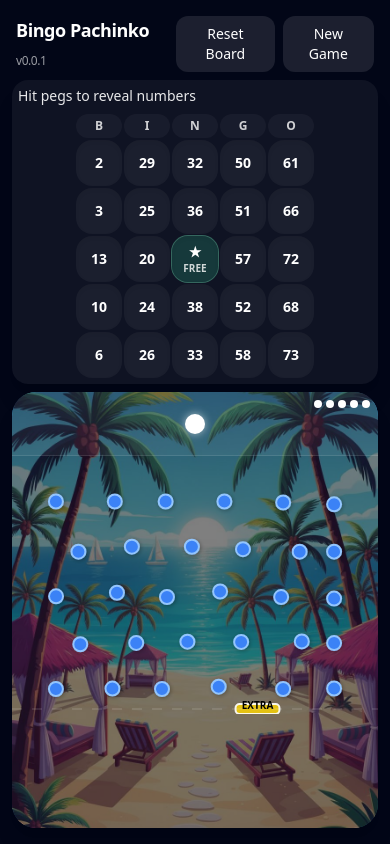
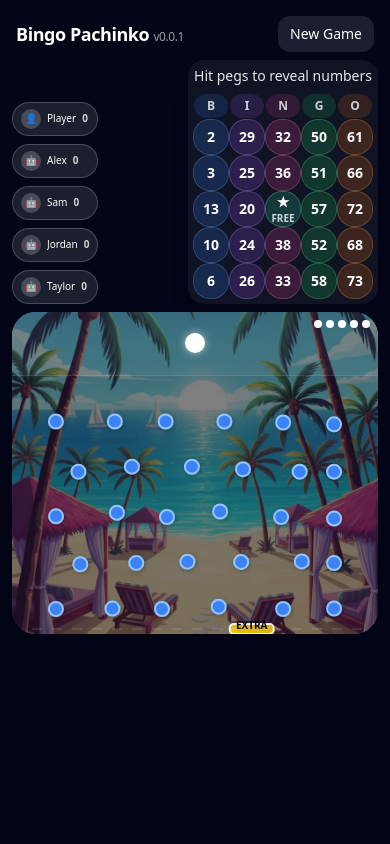
Before and after one commit to SEBalaban/bingo-chinko, a React (Vite) app: page / in a window 390 px wide. Built offline with nearby package versions, Linux system fonts and the light colour scheme; the HTML template or start-up script is replaced by a standard one.

Commit message:
Add scoring system, AI players, color-coded bingo columns, responsive layout with peg board alignment, and red dot indicators for matched numbers

```diff
--- a/src/BingoPachinkoGame.tsx
+++ b/src/BingoPachinkoGame.tsx
@@ -18,11 +18,11 @@ import React, { useCallback, useEffect, useMemo, useRef, useState } from "react"
 // ----------------------------- Bingo helpers -----------------------------
 
 const COLS = [
-  { label: "B", min: 1, max: 15 },
-  { label: "I", min: 16, max: 30 },
-  { label: "N", min: 31, max: 45 },
-  { label: "G", min: 46, max: 60 },
-  { label: "O", min: 61, max: 75 },
+  { label: "B", min: 1, max: 15, color: "bg-blue-500/20", borderColor: "ring-blue-400/40" },
+  { label: "I", min: 16, max: 30, color: "bg-purple-500/20", borderColor: "ring-purple-400/40" },
+  { label: "N", min: 31, max: 45, color: "bg-pink-500/20", borderColor: "ring-pink-400/40" },
+  { label: "G", min: 46, max: 60, color: "bg-green-500/20", borderColor: "ring-green-400/40" },
+  { label: "O", min: 61, max: 75, color: "bg-orange-500/20", borderColor: "ring-orange-400/40" },
 ];
 
 function sampleUniqueInts(min: number, max: number, count: number, used: Set<number>) {
@@ -154,10 +154,32 @@ function getRandomBackground() {
   return BACKGROUNDS[Math.floor(Math.random() * BACKGROUNDS.length)];
 }
 
+type Player = {
+  id: string;
+  name: string;
+  score: number;
+  isAI: boolean;
+};
+
+const AI_NAMES = ['Alex', 'Sam', 'Jordan', 'Taylor'];
+
 export default function BingoPachinkoGame() {
   const [card, setCard] = useState<(number | "FREE")[][]>(() => generateBingoCard());
   const [marked, setMarked] = useState<Set<number>>(() => new Set());
   const [background, setBackground] = useState<string>(() => getRandomBackground());
+  const [players, setPlayers] = useState<Player[]>(() => [
+    { id: 'player', name: 'Player', score: 0, isAI: false },
+    ...AI_NAMES.map((name, i) => ({ id: `ai-${i}`, name, score: 0, isAI: true })),
+  ]);
+  // AI cards for each AI player
+  const [aiCards, setAiCards] = useState<(number | "FREE")[][][]>(() =>
+    AI_NAMES.map(() => generateBingoCard())
+  );
+  const [aiMarked, setAiMarked] = useState<Set<number>[]>(() =>
+    AI_NAMES.map(() => new Set())
+  );
+  // Track which players have already gotten bingo this game
+  const [bingoAwarded, setBingoAwarded] = useState<Set<string>>(new Set());
   const pool = useMemo(() => cardNumberPool(card), [card]);
 
   const initialPegs = useMemo(() => generatePegs(30), []);
@@ -242,23 +264,95 @@ export default function BingoPachinkoGame() {
 
   const isMarked = (v: number | "FREE") => v === "FREE" || (typeof v === "number" && marked.has(v));
 
-  const hasBingo = useMemo(() => {
+  // Check for bingo
+  const checkBingo = useCallback((card: (number | "FREE")[][], marked: Set<number>) => {
+    const isMarked = (v: number | "FREE") => v === "FREE" || (typeof v === "number" && marked.has(v));
     const lines: (Array<number | "FREE">)[] = [];
     for (let r = 0; r < 5; r++) lines.push(card[r]);
     for (let c = 0; c < 5; c++) lines.push([card[0][c], card[1][c], card[2][c], card[3][c], card[4][c]]);
     lines.push([card[0][0], card[1][1], card[2][2], card[3][3], card[4][4]]);
     lines.push([card[0][4], card[1][3], card[2][2], card[3][1], card[4][0]]);
     return lines.some((line) => line.every(isMarked));
-  }, [card, marked]);
+  }, []);
+
+  const hasBingo = useMemo(() => {
+    return checkBingo(card, marked);
+  }, [card, marked, checkBingo]);
+
+  // Check for bingos and award points
+  useEffect(() => {
+    // Check player bingo
+    if (hasBingo && !bingoAwarded.has('player')) {
+      setBingoAwarded((prev) => new Set(prev).add('player'));
+      setPlayers((prev) =>
+        prev.map((p) =>
+          p.id === 'player' ? { ...p, score: p.score + 100 } : p
+        )
+      );
+    }
+  }, [hasBingo, bingoAwarded]);
+
+  // Check AI bingos separately to ensure it runs when AI marks change
+  useEffect(() => {
+    aiCards.forEach((aiCard, aiIndex) => {
+      const aiId = `ai-${aiIndex}`;
+      if (checkBingo(aiCard, aiMarked[aiIndex]) && !bingoAwarded.has(aiId)) {
+        setBingoAwarded((prev) => new Set(prev).add(aiId));
+        setPlayers((prev) =>
+          prev.map((p, idx) =>
+            idx === aiIndex + 1 ? { ...p, score: p.score + 100 } : p
+          )
+        );
+      }
+    });
+  }, [aiCards, aiMarked, bingoAwarded, checkBingo]);
 
   const markNumber = (n: number) => {
     if (!pool.includes(n)) return;
+    let wasNew = false;
     setMarked((prev) => {
       if (prev.has(n)) return prev;
+      wasNew = true;
       const next = new Set(prev);
       next.add(n);
       return next;
     });
+
+    // Award 10 points for matching a number
+    if (wasNew) {
+      setPlayers((prev) =>
+        prev.map((p) =>
+          p.id === 'player' ? { ...p, score: p.score + 10 } : p
+        )
+      );
+    }
+  };
+
+  // Mark number for AI players
+  const markNumberForAI = (n: number, aiIndex: number) => {
+    const aiCard = aiCards[aiIndex];
+    const aiPool = cardNumberPool(aiCard);
+    if (!aiPool.includes(n)) return;
+
+    let wasNew = false;
+    setAiMarked((prev) => {
+      const current = prev[aiIndex];
+      if (current.has(n)) return prev;
+      wasNew = true;
+      const updated = [...prev];
+      updated[aiIndex] = new Set(current);
+      updated[aiIndex].add(n);
+      return updated;
+    });
+
+    // Award 10 points for AI matching a number
+    if (wasNew) {
+      setPlayers((prev) =>
+        prev.map((p, idx) =>
+          idx === aiIndex + 1 ? { ...p, score: p.score + 10 } : p
+        )
+      );
+    }
   };
 
   const resetBoard = () => {
@@ -275,6 +369,16 @@ export default function BingoPachinkoGame() {
     setMarked(new Set());
     setBallsLeft(5);
     setBackground(getRandomBackground());
+    // Reset AI cards and marks
+    setAiCards(AI_NAMES.map(() => generateBingoCard()));
+    setAiMarked(AI_NAMES.map(() => new Set()));
+    // Reset bingo tracking
+    setBingoAwarded(new Set());
+    // Reset scores
+    setPlayers([
+      { id: 'player', name: 'Player', score: 0, isAI: false },
+      ...AI_NAMES.map((name, i) => ({ id: `ai-${i}`, name, score: 0, isAI: true })),
+    ]);
     resetBoard();
   };
 
@@ -317,12 +421,11 @@ export default function BingoPachinkoGame() {
   useEffect(() => {
     let lastCupTime = performance.now();
     const cupStep = (now: number) => {
-      const dt = Math.min(0.016, (now - lastCupTime) / 1000); // Cap at ~60fps
+      const dt = Math.min(0.02, (now - lastCupTime) / 1000); // Cap at 50ms max
       lastCupTime = now;
 
-      // Use fixed timestep for consistent speed
-      const fixedDt = 0.016; // ~60fps
-      let newCupX = cupXRef.current + cupDirectionRef.current * cupSpeed * fixedDt;
+      // Use actual delta time, but cap it to prevent speedup
+      let newCupX = cupXRef.current + cupDirectionRef.current * cupSpeed * dt;
 
       // Bounce off edges
       if (newCupX < 0.15) {
@@ -341,7 +444,7 @@ export default function BingoPachinkoGame() {
     const cupAnimationId = requestAnimationFrame(cupStep);
 
     return () => cancelAnimationFrame(cupAnimationId);
-  }, []);
+  }, [cupSpeed]);
 
   // Optimized physics loop with integrated collision detection
   useEffect(() => {
@@ -432,6 +535,12 @@ export default function BingoPachinkoGame() {
         // Mark numbers on bingo card immediately when pegs are hit
         pegUpdates.forEach((update) => {
           markNumber(update.num);
+          // Mark for AI players (with some probability to make it interesting)
+          AI_NAMES.forEach((_, aiIndex) => {
+            if (Math.random() < 0.7) { // 70% chance AI gets the number
+              markNumberForAI(update.num, aiIndex);
+            }
+          });
         });
 
         setPegs((prev) => {
@@ -767,12 +876,6 @@ export default function BingoPachinkoGame() {
         </div>
         <div className="flex items-center gap-2">
           <button
-            onClick={resetBoard}
-            className="rounded-xl bg-white/10 px-3 py-2 text-sm active:scale-[0.98]"
-          >
-            Reset Board
-          </button>
-          <button
             onClick={newGame}
             className="rounded-xl bg-white/10 px-3 py-2 text-sm active:scale-[0.98]"
           >
@@ -782,20 +885,45 @@ export default function BingoPachinkoGame() {
       </div>
 
       {/* Content */}
-      <div className="flex-1 flex flex-col gap-2 px-3 pb-4 overflow-hidden">
-        {/* Bingo Card - Smaller */}
-        <div className="rounded-2xl bg-white/5 p-1.5 shadow-xl shrink-0">
+      <div className="flex-1 flex flex-col gap-2 px-3 pb-4 overflow-hidden min-h-0 items-center">
+        {/* Container for pills, bingo card, and peg board - uses peg board width as reference */}
+        <div className="flex flex-col gap-2 shrink-0" style={{ width: 'min(400px, 100%)' }}>
+          {/* Players and Bingo Card Row - above peg board */}
+          <div className="flex items-end gap-3 shrink-0 w-full">
+            {/* Player Pills - aligned to left */}
+            <div className="flex flex-col gap-2 shrink min-w-0">
+              {players.map((player) => (
+                <div
+                  key={player.id}
+                  className="flex items-center gap-1.5 px-2 py-1.5 rounded-full bg-white/10 border border-white/20"
+                  style={{ transform: 'scale(min(1, (100vw - 48px) / 400))', transformOrigin: 'left center' }}
+                >
+                  {/* Player Icon */}
+                  <div className="w-5 h-5 rounded-full bg-white/20 flex items-center justify-center text-[10px] font-bold shrink-0">
+                    {player.isAI ? '🤖' : '👤'}
+                  </div>
+                  {/* Player Name and Score */}
+                  <div className="flex items-center gap-1.5 min-w-0">
+                    <span className="text-[10px] font-medium truncate">{player.name}</span>
+                    <span className="text-[10px] font-semibold opacity-80 shrink-0">{player.score}</span>
+                  </div>
+                </div>
+              ))}
+            </div>
+
+            {/* Bingo Card - aligned to right */}
+            <div className="rounded-2xl bg-white/5 p-1.5 shadow-xl shrink-0 ml-auto">
             <div className="flex items-center justify-between pb-2">
               <div className="text-sm font-medium opacity-90">Hit pegs to reveal numbers</div>
               <div className="flex items-center gap-2">
               </div>
             </div>
 
-          <div className="w-full max-w-[238px] mx-auto grid grid-cols-5 gap-0.5">
+            <div className="w-full max-w-[238px] grid grid-cols-5 gap-0.5" style={{ transform: 'scale(min(1, (100vw - 48px) / 400))', transformOrigin: 'right center' }}>
             {COLS.map((c) => (
               <div
                 key={c.label}
-                className="text-center text-xs font-semibold opacity-80 rounded-xl bg-white/5 py-1"
+                className={`text-center text-xs font-semibold opacity-80 rounded-xl py-1 ${c.color}`}
               >
                 {c.label}
               </div>
@@ -805,13 +933,18 @@ export default function BingoPachinkoGame() {
               row.map((cell, c) => {
                 const free = cell === "FREE";
                 const on = free || (typeof cell === "number" && marked.has(cell));
+                const colConfig = COLS[c];
                 return (
                   <div
                     key={`${r}-${c}`}
-                    className={`aspect-square rounded-2xl flex items-center justify-center text-sm font-bold shadow-inner ${
-                      on ? "bg-emerald-400/20 ring-1 ring-emerald-300/40" : "bg-white/5"
+                    className={`aspect-square rounded-2xl flex items-center justify-center text-sm font-bold shadow-inner relative ${
+                      on ? "bg-emerald-400/20 ring-1 ring-emerald-300/40" : `${colConfig.color} ring-1 ${colConfig.borderColor}`
                     }`}
                   >
+                    {!free && typeof cell === "number" && marked.has(cell) ? (
+                      /* Large solid red dot for matched numbers */
+                      <div className="w-8 h-8 rounded-full bg-red-500 border-2 border-red-300" />
+                    ) : (
                       <div className="flex flex-col items-center leading-none">
                         <div className="tabular-nums">{free ? "★" : cell}</div>
                         {free && (
@@ -820,16 +953,18 @@ export default function BingoPachinkoGame() {
                           </div>
                         )}
                       </div>
+                    )}
                   </div>
                 );
               })
             )}
           </div>
           </div>
+        </div>
 
-        {/* Pachinko Game Area */}
+          {/* Pachinko Game Area - reference width for alignment */}
           <div
-          className="flex-1 flex flex-col gap-2 rounded-3xl bg-white/5 shadow-xl overflow-hidden relative w-full max-w-[400px] mx-auto"
+            className="flex flex-col gap-2 rounded-3xl bg-white/5 shadow-xl overflow-hidden relative shrink-0 w-full"
             style={{
               backgroundImage: `url(/backgrounds/${background})`,
               backgroundSize: 'cover',
@@ -884,8 +1019,9 @@ export default function BingoPachinkoGame() {
           <div
             data-game-area
             ref={gameAreaRef}
-            className="relative mx-auto w-full max-w-[400px] shrink-0"
+            className="relative mx-auto shrink-0"
             style={{
+              width: '100%',
               height: '250px',
               touchAction: 'none',
               userSelect: 'none',
@@ -1040,6 +1176,7 @@ export default function BingoPachinkoGame() {
           </div>
           </div>
         </div>
+      </div>
 
       {/* Safe-area padding for iOS */}
       <div className="h-[env(safe-area-inset-bottom)]" />
```
Lines whose indentation alone changed are shown as unchanged.
